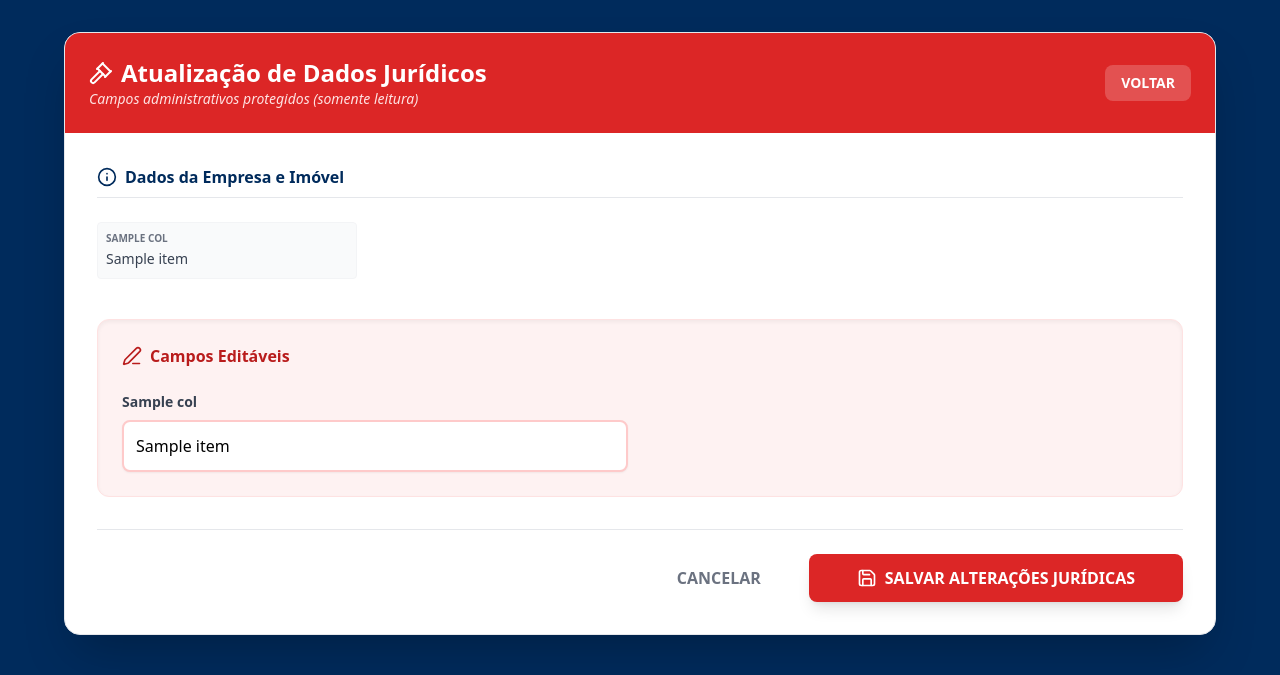
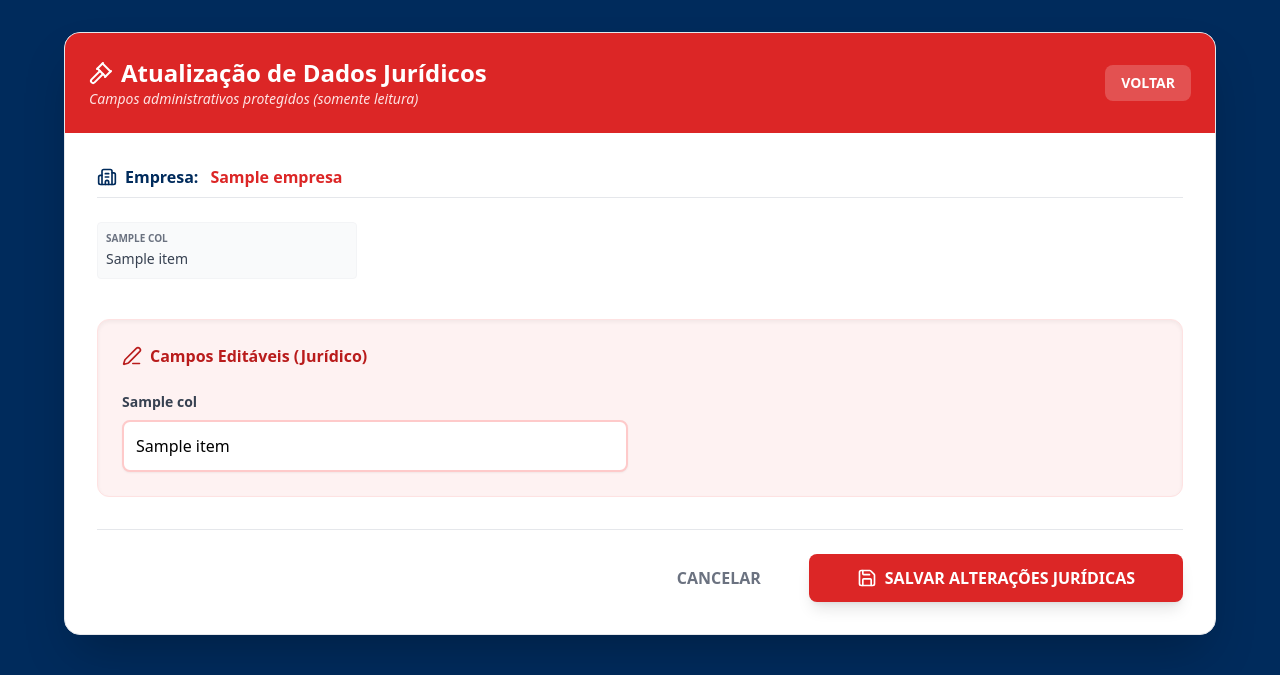
Before and after one commit to gabrielmudestu/asent-jur, a Flask app: template projeto_teste/templates/editar_jur.html in a window 1280 px wide. Shown: the top 675 px of the page. Run offline with Flask 3, Linux system fonts and the light colour scheme; the visitor is signed in with stand-in values (Sample User, id 1); tables that the repository leaves empty or names only in its code hold one stand-in row (values such as "Sample post"); the template is opened without the code that fills it: most values are stand-ins (such as "Sample title", 1, 10 or a date in 2020); some libraries are stand-ins or nearby versions.

Commit message:
nome da empresa no topo do editar

```diff
--- a/projeto_teste/templates/editar.html
+++ b/projeto_teste/templates/editar.html
@@ -28,7 +28,8 @@
 
                 <div class="mb-6">
                     <h3 class="text-[#002b5c] font-bold border-b pb-2 mb-6 flex items-center gap-2">
-                        <i data-lucide="database" class="w-5 h-5"></i> Informações do Formulário
+                        <i data-lucide="building-2" class="w-5 h-5"></i>
+                        Empresa: <span class="text-blue-600 ml-1">{{ dados['empresa'] if dados['empresa'] else 'Não informada' }}</span>
                     </h3>
 
                     <div class="grid grid-cols-1 md:grid-cols-2 lg:grid-cols-3 gap-6">
@@ -78,9 +79,7 @@
         const form = document.getElementById('formEditar');
 
         form.addEventListener('keydown', function(e) {
-            // Verifica se a tecla é Enter
             if (e.key === 'Enter') {
-                // Se o elemento em foco NÃO for um TEXTAREA, cancela o evento
                 if (e.target.nodeName !== 'TEXTAREA') {
                     e.preventDefault();
                     return false;
--- a/projeto_teste/templates/editar_jur.html
+++ b/projeto_teste/templates/editar_jur.html
@@ -28,7 +28,8 @@
 
                 <div class="mb-10">
                     <h3 class="text-[#002b5c] font-bold border-b pb-2 mb-6 flex items-center gap-2">
-                        <i data-lucide="info" class="w-5 h-5"></i> Dados da Empresa e Imóvel
+                        <i data-lucide="building-2" class="w-5 h-5"></i>
+                        Empresa: <span class="text-red-600 ml-1">{{ dados['empresa'] if dados['empresa'] else 'Não informada' }}</span>
                     </h3>
 
                     <div class="grid grid-cols-1 md:grid-cols-3 lg:grid-cols-4 gap-4">
@@ -46,12 +47,12 @@
 
                 <div class="bg-red-50 p-6 rounded-xl border border-red-100 shadow-inner">
                     <h3 class="text-red-700 font-bold mb-6 flex items-center gap-2">
-                        <i data-lucide="edit-3" class="w-5 h-5"></i> Campos Editáveis
+                        <i data-lucide="edit-3" class="w-5 h-5"></i> Campos Editáveis (Jurídico)
                     </h3>
 
                     <div class="grid grid-cols-1 md:grid-cols-2 gap-6">
                         {% for col in colunas_editaveis %}
-                            {% if col == 'ASSUNTO JUDICIAL' or 'ASSUNTO' in col.upper() %}
+                            {% if col == 'assunto_judicial' or 'ASSUNTO' in col.upper() %}
                             <div class="md:col-span-2">
                                 <label class="block text-sm font-bold text-gray-700 mb-2">{{ labels_editaveis.get(col, col) }}</label>
                                 <textarea name="{{ col }}" rows="4"
@@ -84,15 +85,15 @@
     </div>
 
     <script>
-        // Inicializa os ícones do Lucide
+        // Inicializa ícones
         lucide.createIcons();
 
-        // Bloqueio da tecla Enter para evitar salvamento acidental
+        // Trava para o Enter não enviar o formulário acidentalmente
         const formJur = document.getElementById('formEditarJur');
 
         formJur.addEventListener('keydown', function(e) {
             if (e.key === 'Enter') {
-                // Permite o Enter apenas se o usuário estiver digitando no Assunto (Textarea)
+                // Permite o Enter somente em textareas (campos de assunto/observações)
                 if (e.target.nodeName !== 'TEXTAREA') {
                     e.preventDefault();
                     return false;
```
